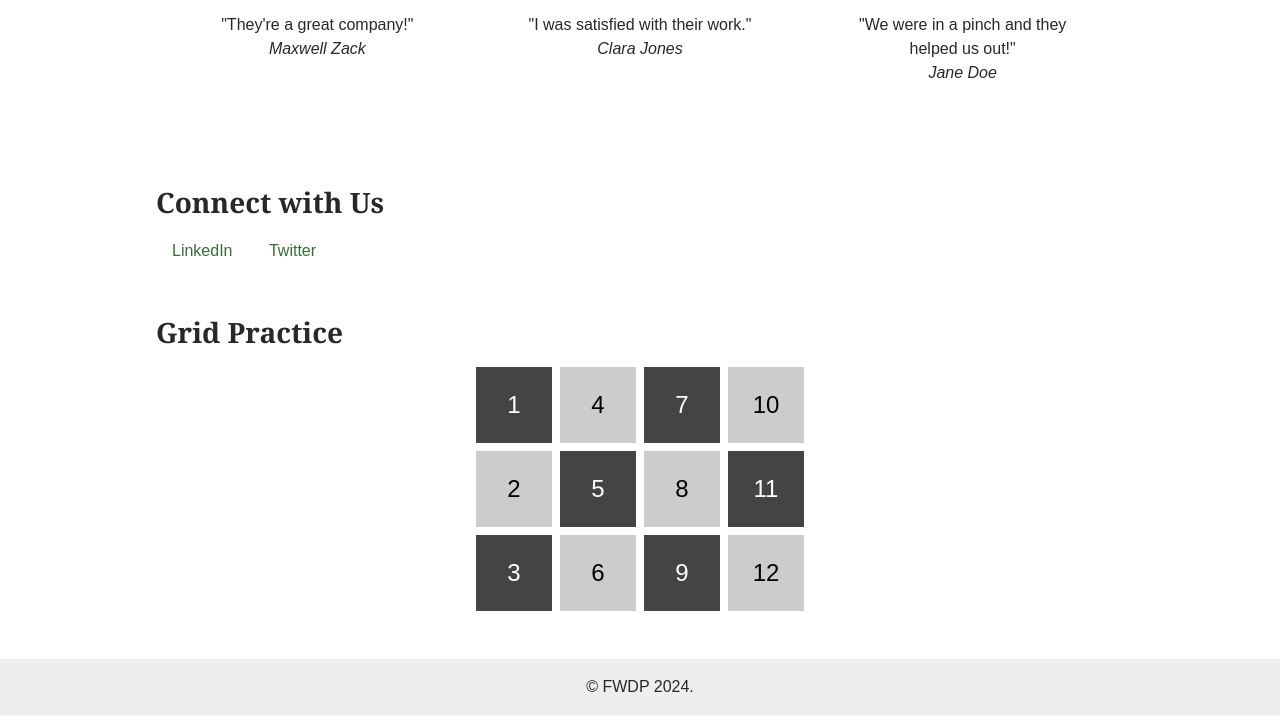
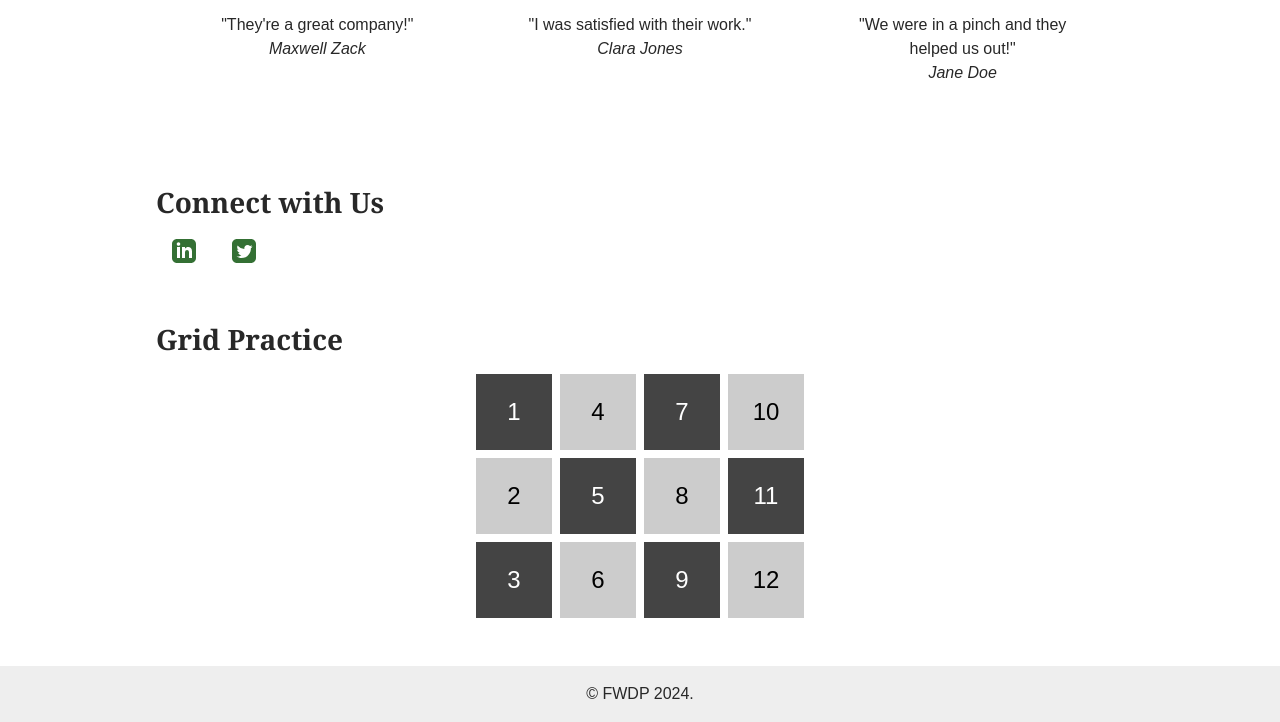
Before and after one commit to Fyff3/day-09-, a plain HTML site: page services.html in a window 1280 px wide. Shown: the part 1464-2186 px from the top of the page. Drawn offline with Linux system fonts and the light colour scheme.

Commit message:
added svgs in nav

```diff
--- a/services.html
+++ b/services.html
@@ -90,8 +90,12 @@
 			<h2>Connect with Us</h2>
 			<nav>
 				<ul>
-					<li><a href="#">LinkedIn</a></li>
-					<li><a href="#">Twitter</a></li>
+					<li><a href="#">
+						<svg xmlns="http://www.w3.org/2000/svg" width="24" height="24" viewBox="0 0 24 24"><path d="M19 0h-14c-2.761 0-5 2.239-5 5v14c0 2.761 2.239 5 5 5h14c2.762 0 5-2.239 5-5v-14c0-2.761-2.238-5-5-5zm-11 19h-3v-11h3v11zm-1.5-12.268c-.966 0-1.75-.79-1.75-1.764s.784-1.764 1.75-1.764 1.75.79 1.75 1.764-.783 1.764-1.75 1.764zm13.5 12.268h-3v-5.604c0-3.368-4-3.113-4 0v5.604h-3v-11h3v1.765c1.396-2.586 7-2.777 7 2.476v6.759z"/></svg>
+					</a></li>
+					<li><a href="#">
+						<svg xmlns="http://www.w3.org/2000/svg" width="24" height="24" viewBox="0 0 24 24"><path d="M19 0h-14c-2.761 0-5 2.239-5 5v14c0 2.761 2.239 5 5 5h14c2.762 0 5-2.239 5-5v-14c0-2.761-2.238-5-5-5zm-.139 9.237c.209 4.617-3.234 9.765-9.33 9.765-1.854 0-3.579-.543-5.032-1.475 1.742.205 3.48-.278 4.86-1.359-1.437-.027-2.649-.976-3.066-2.28.515.098 1.021.069 1.482-.056-1.579-.317-2.668-1.739-2.633-3.26.442.246.949.394 1.486.411-1.461-.977-1.875-2.907-1.016-4.383 1.619 1.986 4.038 3.293 6.766 3.43-.479-2.053 1.08-4.03 3.199-4.03.943 0 1.797.398 2.395 1.037.748-.147 1.451-.42 2.086-.796-.246.767-.766 1.41-1.443 1.816.664-.08 1.297-.256 1.885-.517-.439.656-.996 1.234-1.639 1.697z"/></svg>
+					</a></li>
 				</ul>
 			</nav>
 		</section>
--- a/styles/services.css
+++ b/styles/services.css
@@ -203,7 +203,11 @@ nav a {
 
 /* Social Media Styles */
 
-
+.social-media svg path {
+	fill: currentColor;
+	width: 3rem;
+	height: 3rem;
+}
 
 /* Grid Practice Styles */
 .grid-practice {
```
